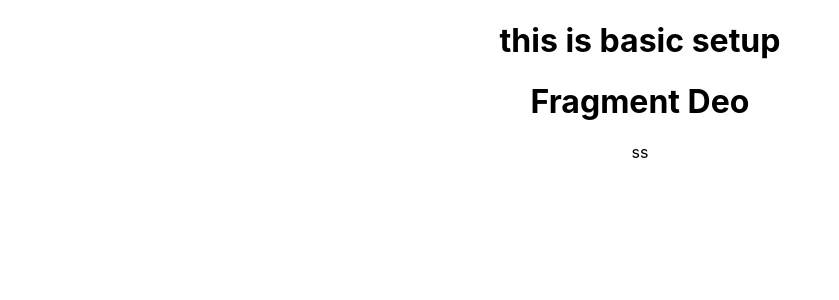
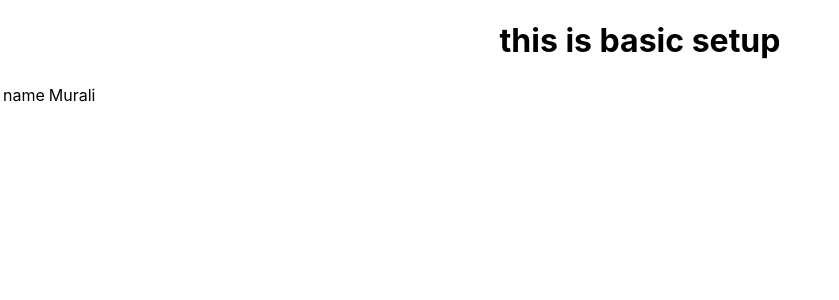
Before and after one commit to muralitharan805/react_warmup, a React (Create React App) app: page / in a window 1280 px wide. Shown: the top 300 px of the page, without its empty margins (0-839 px from the left). Built offline with nearby package versions, Linux system fonts and the light colour scheme.

Commit message:
Fragment done

```diff
--- a/src/App.js
+++ b/src/App.js
@@ -1,10 +1,12 @@
 import './App.css';
 import FragmentDemo from './FragmentDemo'
+import Table from './Table';
 function App() {
   return (
     <div className="App">
       <h1>this is basic setup</h1>
-      <FragmentDemo></FragmentDemo>
+      {/* <FragmentDemo></FragmentDemo> */}
+      <Table ></Table>
     </div>
   );
 }
--- a/src/Columns.js
+++ b/src/Columns.js
@@ -0,0 +1,22 @@
+import React from 'react'
+
+function Columns() {
+
+
+  const item =[]
+  return (
+    <React.Fragment>
+      {
+        item.map(item=>(
+          <React.Fragment key={item}>
+            <h1>title</h1>
+          </React.Fragment>
+        ))
+      }
+      <td>name</td>
+      <td>Murali</td>
+    </React.Fragment>
+  )
+}
+
+export default Columns
--- a/src/Table.js
+++ b/src/Table.js
@@ -0,0 +1,16 @@
+import React from 'react'
+import Columns from './Columns'
+
+function Table() {
+  return (
+    <table>
+      <tbody>
+        <tr>
+          <Columns></Columns>
+        </tr>
+      </tbody>
+    </table>
+  )
+}
+
+export default Table
```
